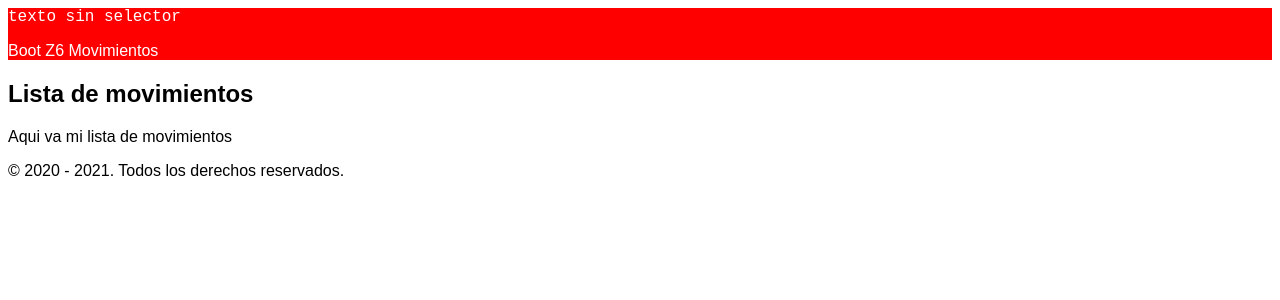
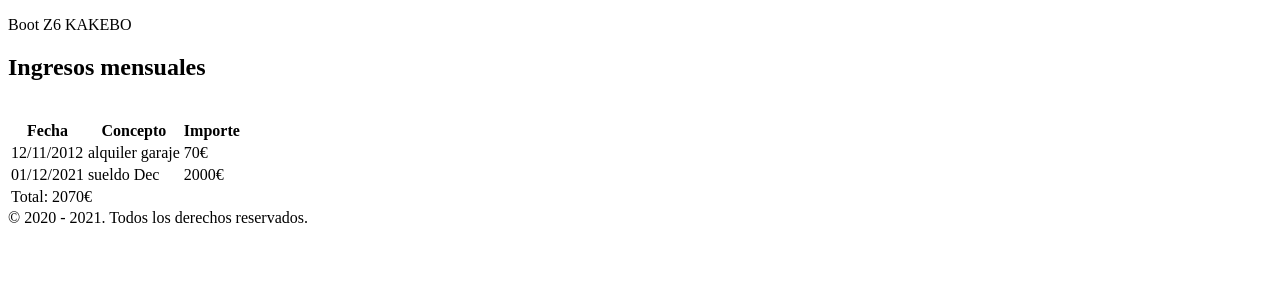
Before and after one commit to CiprianNica/flask_movements, a Flask app: page / in a window 1280 px wide. Shown: the top 300 px of the page. Run offline with Flask 2, Linux system fonts and the light colour scheme.

Commit message:
primera vers de Kakebo

```diff
--- a/movements/templates/base.html
+++ b/movements/templates/base.html
@@ -3,22 +3,11 @@
 <head>
     <meta charset="UTF-8">
     <meta name="viewport" content="width=device-width, initial-scale=1.0">
-    <title>Movimientos - {% block title %}{% endblock %}</title>
-    <style>
-        * {
-            font-family: sans-serif;
-        }
-        header {
-            color:white;
-            background-color: red;
-            font-family: 'Courier New', Courier, monospace;
-        }
-    </style>
+    <title>Mi Kakebo - {% block title %}{% endblock %}</title>
 </head>
 <body>
     <header>
-        texto sin selector
-        <p>Boot Z6 Movimientos</p>
+        <p>Boot Z6 KAKEBO</p>
     </header>
 
     <section>
--- a/movements/templates/movementsList.html
+++ b/movements/templates/movementsList.html
@@ -1,7 +1,28 @@
 {% extends 'base.html' %}
 
-{% block title %} Lista {% endblock %}
+{% block title %} gestion gastos {% endblock %}
 {%block content %}
-        <h1>Lista de movimientos</h1>
-        <p>Aqui va mi lista de movimientos</p>
+        <h1>Ingresos mensuales</h1>
+        <table>
+                <tr>
+                        <th>Fecha</th>
+                        <th>Concepto</th>
+                        <th>Importe</th>
+                </tr>
+                <tr>
+                        <td>12/11/2012</td>
+                        <td>alquiler garaje</td>
+                        <td>70€</td>
+                </tr>
+                <tr>
+                        <td>01/12/2021</td>
+                        <td>sueldo Dec</td>
+                        <td>2000€</td>
+                </tr>
+                <tr>
+                        <td colspan='3'>Total: 2070€</td>
+                        <br>
+                </tr>
+
+        </table>
 {% endblock %}
--- a/movements/views.py
+++ b/movements/views.py
@@ -4,7 +4,7 @@ from flask import render_template
 
 @app.route('/')
 def listaMovimientos():
-    return render_template('movementsList.html', miTexto="Ya veremos si hay lista")
+    return render_template('movementsList.html', miTexto="Ya veremos si hay lista", texto='hola')
 
 @app.route('/creaalta')
 def creaAlta():
--- a/requirements.txt
+++ b/requirements.txt
@@ -3,4 +3,5 @@ Flask==2.0.1
 itsdangerous==2.0.1
 Jinja2==3.0.1
 MarkupSafe==2.0.1
+python-dotenv==0.17.1
 Werkzeug==2.0.1
```
Also changed, not shown: movements/static/images/photo.jpg (added), 1 other file.
